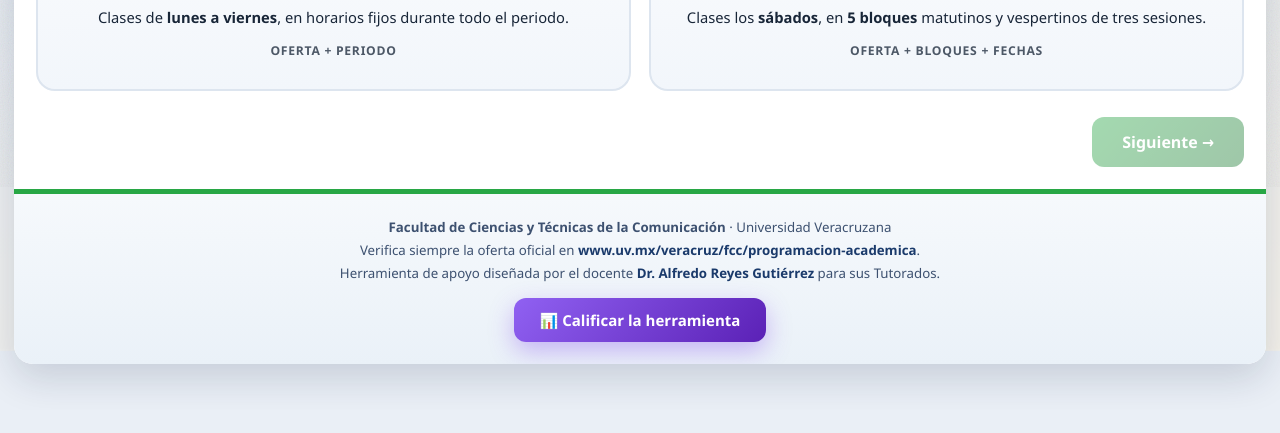
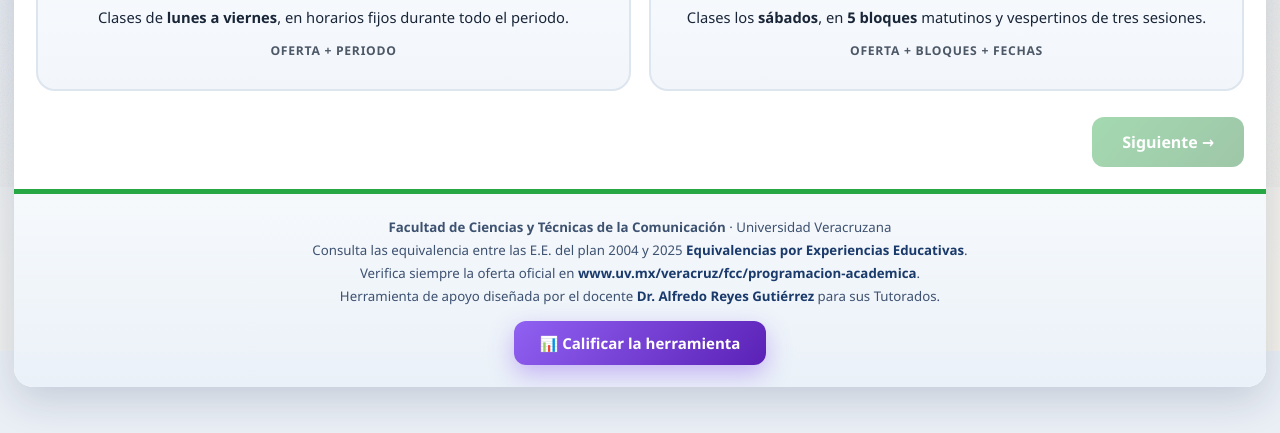
Before and after one commit to gruporga-art/facico-apps, a plain HTML site: page planeadorhorarios/index.html in a window 1280 px wide. Shown: the part 613-1046 px from the top of the page. Before the commit the page ends 1023 px from the top, so only its background shows below. Drawn offline with Linux system fonts and the light colour scheme.

Commit message:
Update index.html

```diff
--- a/planeadorhorarios/index.html
+++ b/planeadorhorarios/index.html
@@ -468,6 +468,7 @@ body::after{content:"";position:fixed;inset:0;z-index:-1;pointer-events:none;opa
 
   <footer class="foot">
     <p><strong>Facultad de Ciencias y Técnicas de la Comunicación</strong> · Universidad Veracruzana</p>
+    <p>Consulta las equivalencia entre las E.E. del plan 2004 y 2025 <a href="https://gruporga-art.github.io/facico-apps/equivalencias/" target="_blank" rel="noopener">Equivalencias por Experiencias Educativas</a>.</p>
     <p>Verifica siempre la oferta oficial en <a href="https://www.uv.mx/veracruz/fcc/programacion-academica" target="_blank" rel="noopener">www.uv.mx/veracruz/fcc/programacion-academica</a>.</p>
     <p>Herramienta de apoyo diseñada por el docente <a href="mailto:alfreyes@uv.mx">Dr. Alfredo Reyes Gutiérrez</a> para sus Tutorados.</p>
     <div class="fbtns"><button class="eval-btn" onclick="openEval()">📊 Calificar la herramienta</button></div>
```
